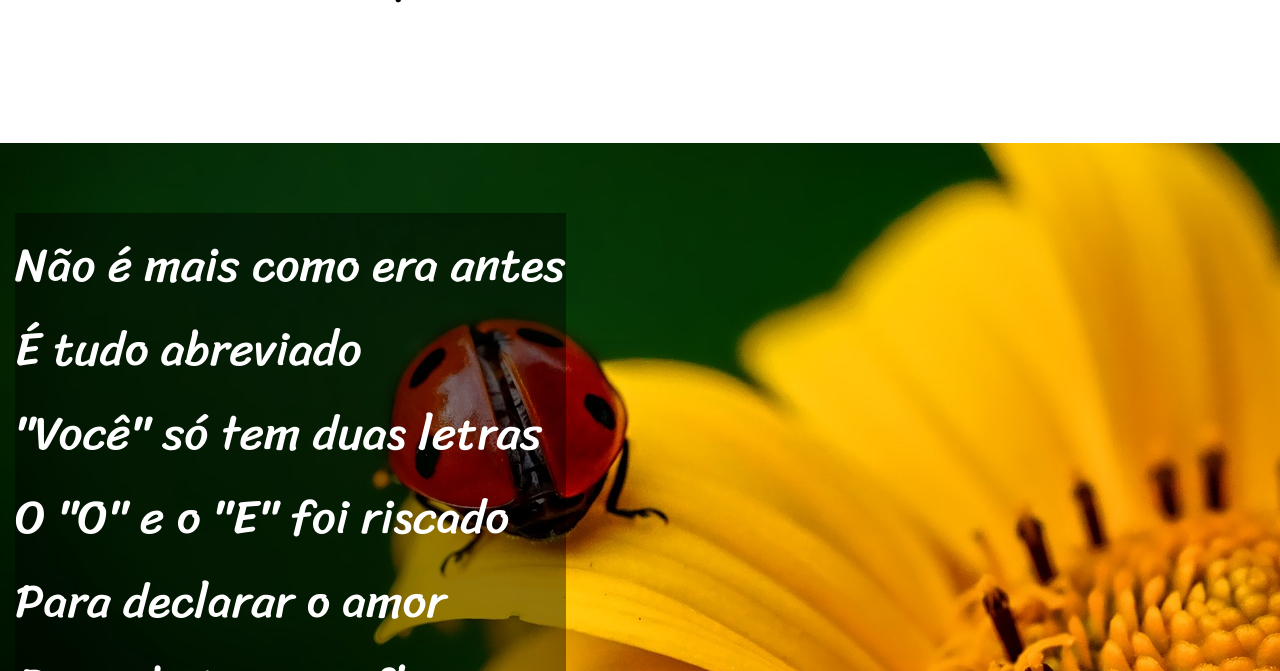
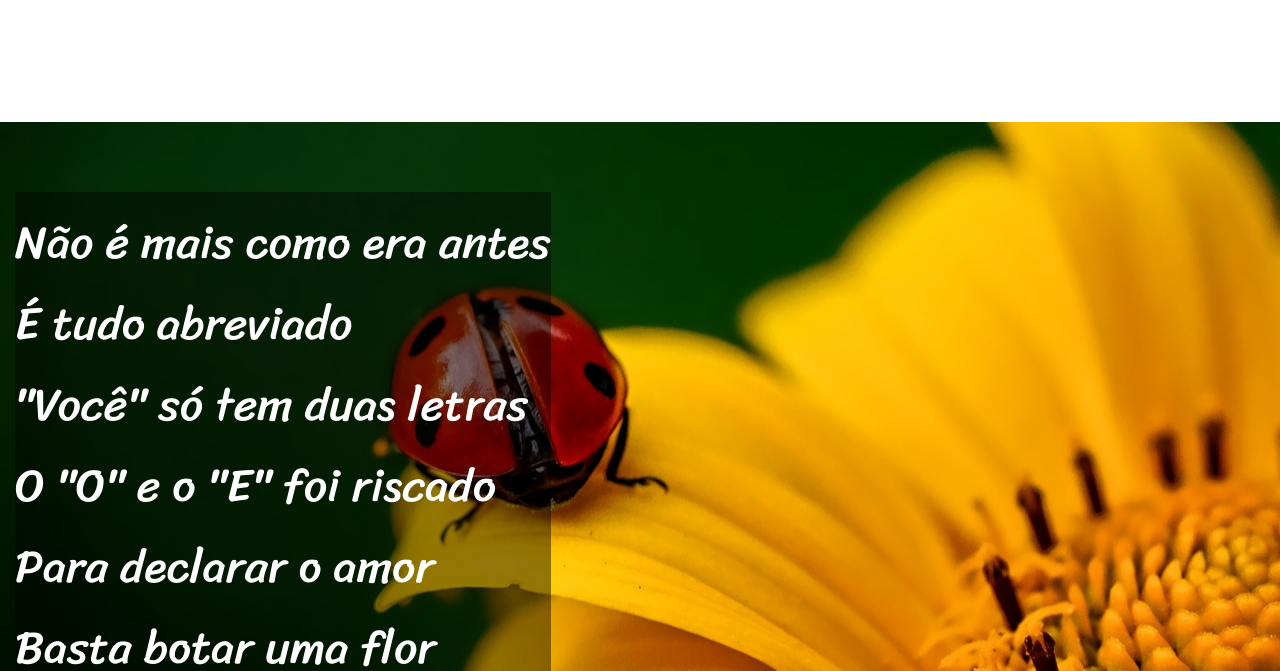
Before and after one commit to filipekawano/html-css, a plain HTML site: page desafios/desafio_12/index.html in a window 1280 px wide. Shown: the part 894-1565 px from the top of the page. Drawn offline with Linux system fonts and the light colour scheme.

Commit message:
atualização desafio 12

```diff
--- a/desafios/desafio_12/index.html
+++ b/desafios/desafio_12/index.html
@@ -40,7 +40,7 @@
         }
 
         main p {
-            font: normal 400 3.7vw "Sriracha", cursive;
+            font: normal 400 3.6vw "Sriracha", cursive;
         }
 
         article {
```
